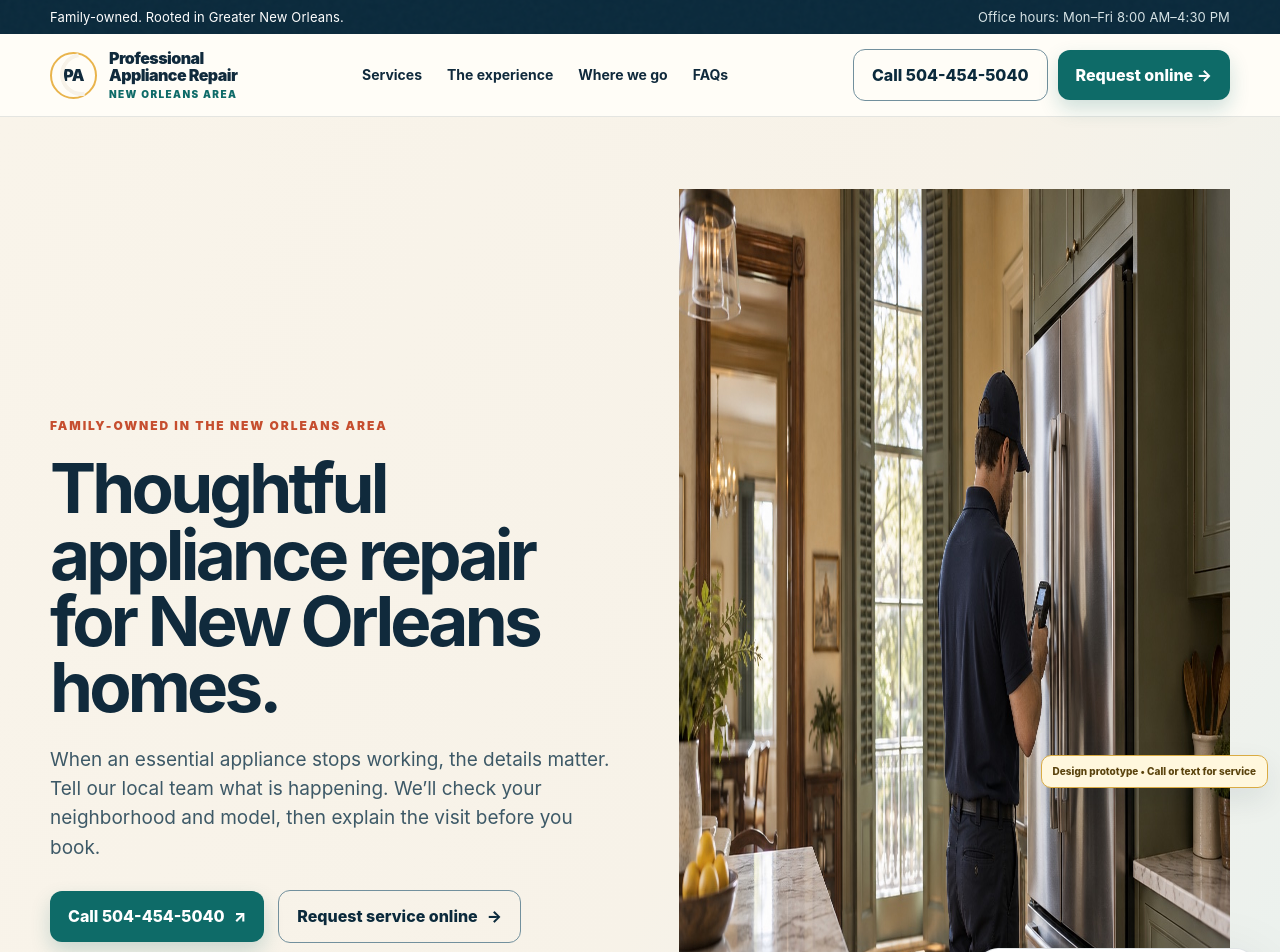
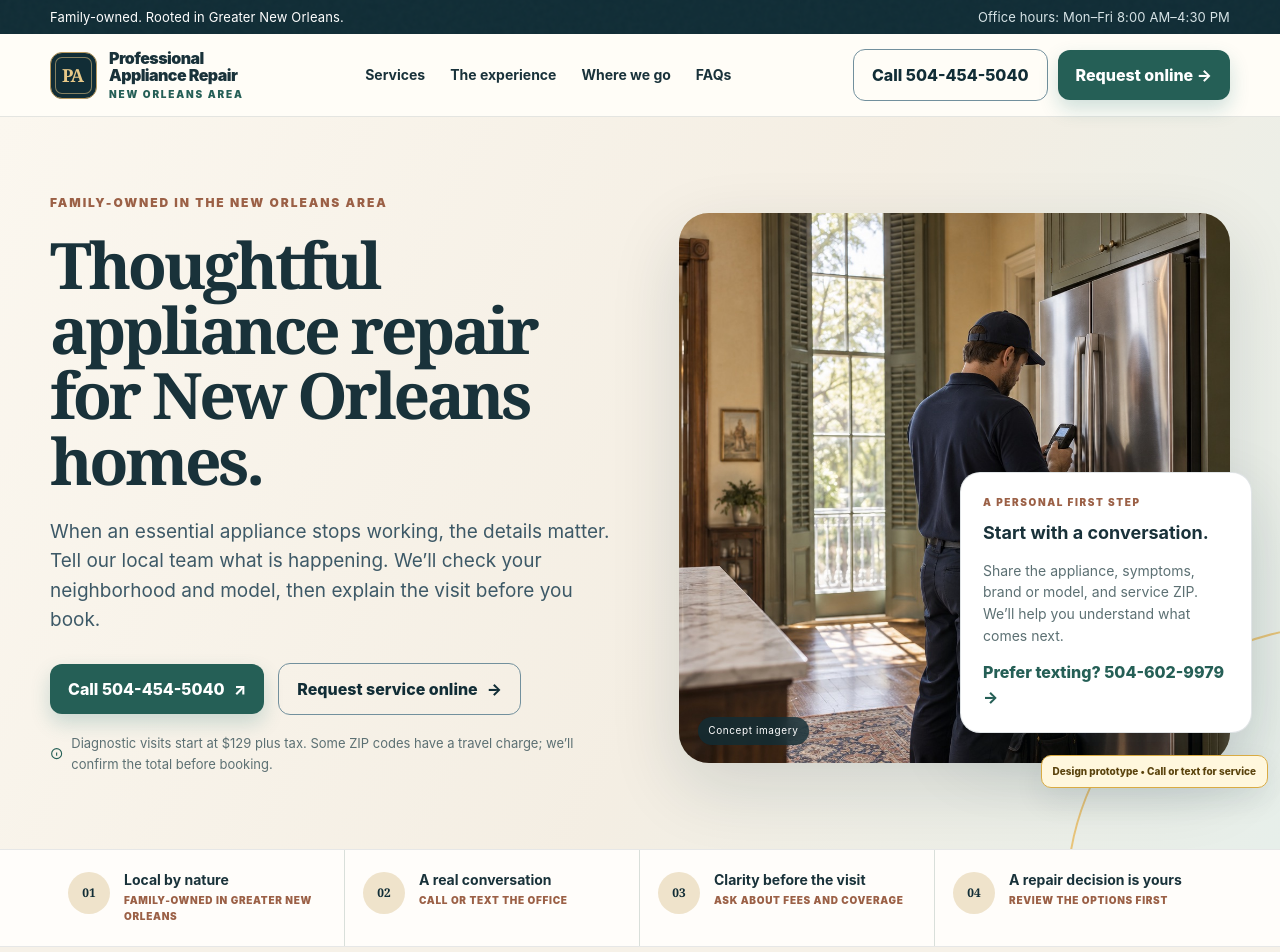
Before and after one commit to rachael863/professional-appliance-repair-website, a website: page index.html in a window 1280 px wide. Shown: the top 952 px of the page. Drawn offline with Linux system fonts and the light colour scheme.

Commit message:
Refine premium visual design

```diff
--- a/assets/site.css
+++ b/assets/site.css
@@ -1,7 +1,7 @@
 :root{
-  --navy:#0b2a3c;--navy-2:#123f55;--ivory:#f7f2e8;--paper:#fffdf8;--white:#fff;
-  --teal:#0e6b68;--teal-dark:#095452;--amber:#e9b44c;--terra:#c64e2f;--ink:#102a3c;
-  --muted:#57707d;--line:#d9dedc;--pale:#e8f0ef;--success:#1c715e;
+  --navy:#112d36;--navy-2:#1c4248;--ivory:#f6f1e8;--paper:#fffdfa;--white:#fff;
+  --teal:#255f56;--teal-dark:#194c45;--amber:#cda761;--terra:#9b6046;--ink:#19323a;
+  --muted:#5c7073;--line:#d9dfda;--pale:#e8efe9;--success:#1c715e;
   --shadow:0 24px 70px rgba(11,42,60,.14);--soft:0 12px 30px rgba(11,42,60,.09);
   --radius:24px;--radius-sm:14px;--max:1180px;
 }
@@ -23,11 +23,9 @@
 .site-header{position:sticky;top:0;z-index:100;background:rgba(255,253,248,.95);backdrop-filter:blur(14px);border-bottom:1px solid rgba(11,42,60,.11)}
 .nav{min-height:82px;display:flex;align-items:center;justify-content:space-between;gap:20px}
 .brand{display:flex;align-items:center;gap:12px;text-decoration:none;font-weight:900;line-height:1.05;letter-spacing:-.035em}
-.brand-mark{width:47px;height:47px;border:2px solid var(--amber);border-radius:50%;display:grid;place-items:center;position:relative}
-.brand-mark::after{content:"";position:absolute;width:35px;height:35px;border:4px solid var(--ivory);border-right-color:transparent;border-top-color:transparent;border-radius:50%;transform:rotate(36deg);left:8px;top:-1px}
-.brand-mark svg{width:22px;z-index:1}
+.brand-mark{width:47px;height:47px;border:1px solid #b8995f;border-radius:12px;display:grid;place-items:center;position:relative;background:var(--navy);color:#e7c888;font:700 18px/1 Georgia,serif;letter-spacing:-.11em;padding-right:3px;box-shadow:inset 0 0 0 4px var(--navy),inset 0 0 0 5px rgba(231,200,136,.54)}
 .brand-text{font-size:16px}
-.brand-text small{display:block;font-size:10px;letter-spacing:.14em;color:var(--teal);margin-top:5px}
+.brand-text small{display:block;font-size:10px;letter-spacing:.18em;color:var(--teal);margin-top:5px}
 .nav-links{display:flex;align-items:center;gap:25px}
 .nav-links .actions{display:none}
 .nav-links a{text-decoration:none;font-size:14px;font-weight:750}
@@ -43,19 +41,22 @@
 .menu{display:none;border:0;background:var(--navy);color:white;border-radius:12px;width:46px;height:46px}
 .menu svg{width:22px;margin:auto}
 .eyebrow{font-size:12px;text-transform:uppercase;letter-spacing:.16em;color:var(--terra);font-weight:900}
-.hero{position:relative;overflow:hidden;padding:72px 0 62px;background:linear-gradient(115deg,#f9f4ea 0%,#f7f2e8 55%,#e9f1ef 100%)}
+.hero{position:relative;overflow:hidden;padding:72px 0 62px;background:linear-gradient(115deg,#fbf7ef 0%,#f4eee3 57%,#e7efea 100%)}
 .hero::after{content:"";position:absolute;width:540px;height:540px;border:2px solid rgba(233,180,76,.7);border-radius:50%;right:-330px;bottom:-320px}
 .hero-grid{display:grid;grid-template-columns:1.02fr .98fr;gap:56px;align-items:center;position:relative;z-index:1}
 h1,h2,h3,p{margin-top:0}
-h1{font-size:clamp(48px,5.4vw,78px);line-height:.96;letter-spacing:-.055em;margin:18px 0 24px;max-width:740px}
-h2{font-size:clamp(34px,4vw,52px);line-height:1.02;letter-spacing:-.045em;margin-bottom:16px}
+h1,h2{font-family:Georgia,"Times New Roman",serif;font-weight:600}
+h1{font-size:clamp(50px,5vw,72px);line-height:1.02;letter-spacing:-.052em;margin:18px 0 24px;max-width:740px}
+h2{font-size:clamp(36px,3.9vw,52px);line-height:1.08;letter-spacing:-.043em;margin-bottom:16px}
 h3{letter-spacing:-.025em;line-height:1.16}
 .lead{font-size:19px;color:#3d5967;max-width:610px;margin-bottom:28px}
 .hero-actions{display:flex;gap:14px;align-items:center;flex-wrap:wrap}
 .reassure{font-size:13px;color:var(--muted);display:flex;align-items:center;gap:8px;margin-top:18px}
 .reassure{max-width:610px}
 .reassure svg{width:17px;color:var(--teal)}
-.hero-visual{position:relative;min-height:506px}
+.hero-visual{position:relative;min-height:550px;border-radius:30px;box-shadow:var(--shadow);background:#d8d5c6}
+.hero-photo{position:absolute;inset:0;width:100%;height:100%;object-fit:cover;object-position:58% center;border-radius:30px}
+.image-note{position:absolute;left:19px;bottom:18px;z-index:2;background:rgba(17,45,54,.8);color:white;border-radius:99px;padding:6px 10px;font-size:10px;letter-spacing:.06em;backdrop-filter:blur(8px)}
 .scene{position:absolute;inset:0;border-radius:34px;overflow:hidden;background:linear-gradient(145deg,#e3efec,#fff7e7);box-shadow:var(--shadow);border:1px solid rgba(11,42,60,.12)}
 .scene::before{content:"";position:absolute;inset:0;background:linear-gradient(90deg,transparent 49.5%,rgba(11,42,60,.06) 50%,transparent 50.5%),linear-gradient(rgba(255,255,255,.4),rgba(255,255,255,0));background-size:88px 100%,100% 100%}
 .window{position:absolute;right:34px;top:36px;width:48%;height:42%;background:linear-gradient(#d8edf0,#f9fbf8);border:12px solid white;border-radius:18px;box-shadow:0 8px 20px rgba(11,42,60,.09)}
@@ -80,15 +81,16 @@
 .mini-field label{font-size:11px;text-transform:uppercase;letter-spacing:.1em;color:var(--muted);font-weight:850}
 .mini-field select,.mini-field input{width:100%;border:1px solid #c6d0d2;border-radius:10px;padding:11px;background:white;color:var(--navy)}
 .intake .btn{width:100%;margin-top:7px}
-.hero-card{top:auto;bottom:28px;width:278px}
+.hero-card{top:auto;bottom:30px;right:-22px;width:292px}
+.card-kicker{display:block;color:var(--terra);font-size:10px;text-transform:uppercase;letter-spacing:.16em;font-weight:900;margin-bottom:8px}
 .hero-card p{font-size:14px;color:var(--muted);margin:0 0 14px}
 .text-link{font-weight:850;color:var(--teal);text-decoration:none}
 .text-link:hover{text-decoration:underline}
-.proof{background:white;border-block:1px solid rgba(11,42,60,.1)}
+.proof{background:#fffdfa;border-block:1px solid rgba(11,42,60,.1)}
 .proof-grid{display:grid;grid-template-columns:repeat(4,1fr)}
 .proof-item{padding:22px 18px;display:flex;gap:14px;align-items:flex-start;border-right:1px solid var(--line)}
 .proof-item:last-child{border:0}
-.icon-dot{flex:0 0 42px;height:42px;border-radius:50%;background:var(--amber);display:grid;place-items:center;color:var(--navy)}
+.icon-dot{flex:0 0 42px;height:42px;border-radius:50%;background:#efe3cb;display:grid;place-items:center;color:var(--navy);font:700 12px/1 Georgia,serif}
 .icon-dot svg{width:21px}
 .proof-item strong{font-size:14px;display:block;line-height:1.2}
 .verify{font-size:10px;color:var(--terra);font-weight:900;text-transform:uppercase;letter-spacing:.07em;display:block;margin-top:5px}
@@ -115,8 +117,8 @@
 .step p{color:#cbdbe0;font-size:14px}
 .trust{background:var(--paper)}
 .trust-grid{display:grid;grid-template-columns:.96fr 1.04fr;gap:70px;align-items:center}
-.home-card{min-height:530px;background:linear-gradient(160deg,#d8e8e4,#fff1d5);border-radius:30px;position:relative;overflow:hidden;box-shadow:var(--soft)}
-.home-card::before{content:"";position:absolute;left:0;right:0;bottom:0;height:30%;background:#d8bb8b}
+.home-card{min-height:550px;background:#d8d5c6;border-radius:30px;position:relative;overflow:hidden;box-shadow:var(--soft)}
+.home-card img{position:absolute;inset:0;width:100%;height:100%;object-fit:cover;object-position:54% center}
 .washer{position:absolute;left:50px;bottom:56px;width:210px;height:270px;background:#f8fbfa;border:3px solid #91a6aa;border-radius:18px;box-shadow:8px 14px 25px rgba(11,42,60,.12)}
 .washer::before{content:"";position:absolute;width:120px;height:120px;border:14px solid #9eb2b5;border-radius:50%;left:31px;top:85px;background:radial-gradient(circle,#7da0a6 0 28%,#d9e3e2 29% 50%,#233f4c 51% 55%,transparent 56%)}
 .washer::after{content:"●  ◯  ◯";position:absolute;left:25px;top:25px;letter-spacing:18px;color:#60777d}
@@ -127,7 +129,8 @@
 .person .arm{position:absolute;left:-15px;top:120px;width:110px;height:36px;background:#8f593f;border-radius:22px;transform:rotate(-16deg)}
 .person .leg{position:absolute;left:45px;top:245px;width:68px;height:110px;background:#31495a;border-radius:28px 28px 8px 8px}
 .person .leg.two{left:105px}
-.scene-note{position:absolute;left:26px;top:24px;background:white;border-radius:14px;padding:13px 16px;box-shadow:var(--soft);font-size:12px;font-weight:800}
+.scene-note{position:absolute;left:26px;top:24px;background:white;border-radius:12px;padding:13px 16px;box-shadow:var(--soft);font-size:12px;font-weight:800;max-width:220px}
+.home-card .image-note{left:auto;right:18px}
 .standards{display:grid;gap:12px;margin-top:30px}
 .standard{display:grid;grid-template-columns:48px 1fr;gap:15px;align-items:start;padding:15px 0;border-bottom:1px solid var(--line)}
 .standard:last-child{border:0}
@@ -233,7 +236,7 @@
   .utility .wrap{min-height:38px;font-size:11px}.utility span:last-child{display:none}
   .nav{min-height:70px}.brand-mark{width:40px;height:40px}.brand-text{font-size:14px}
   .hero{padding:50px 0 46px}.hero-grid{gap:36px}h1{font-size:47px}.lead{font-size:17px}
-  .hero-actions .btn{width:100%}.hero-visual{min-height:430px}.scene{border-radius:24px}.intake{position:absolute;left:14px;right:14px;top:auto;bottom:14px;width:auto}
+  .hero-actions .btn{width:100%}.hero-visual{min-height:430px;border-radius:24px}.hero-photo{border-radius:24px}.intake{position:absolute;left:14px;right:14px;top:auto;bottom:14px;width:auto}.hero-visual .image-note{top:14px;bottom:auto;left:14px}
   .tech{transform:scale(.72);transform-origin:left bottom;left:25px}.fridge{right:22px;transform:scale(.85);transform-origin:right bottom}
   .proof-grid{grid-template-columns:1fr}.proof-item{border-right:0!important;border-bottom:1px solid var(--line)!important}.proof-item:last-child{border-bottom:0!important}
   .section{padding:76px 0}.section-head{display:block;margin-bottom:28px}.section-head .btn{margin-top:12px}
```
